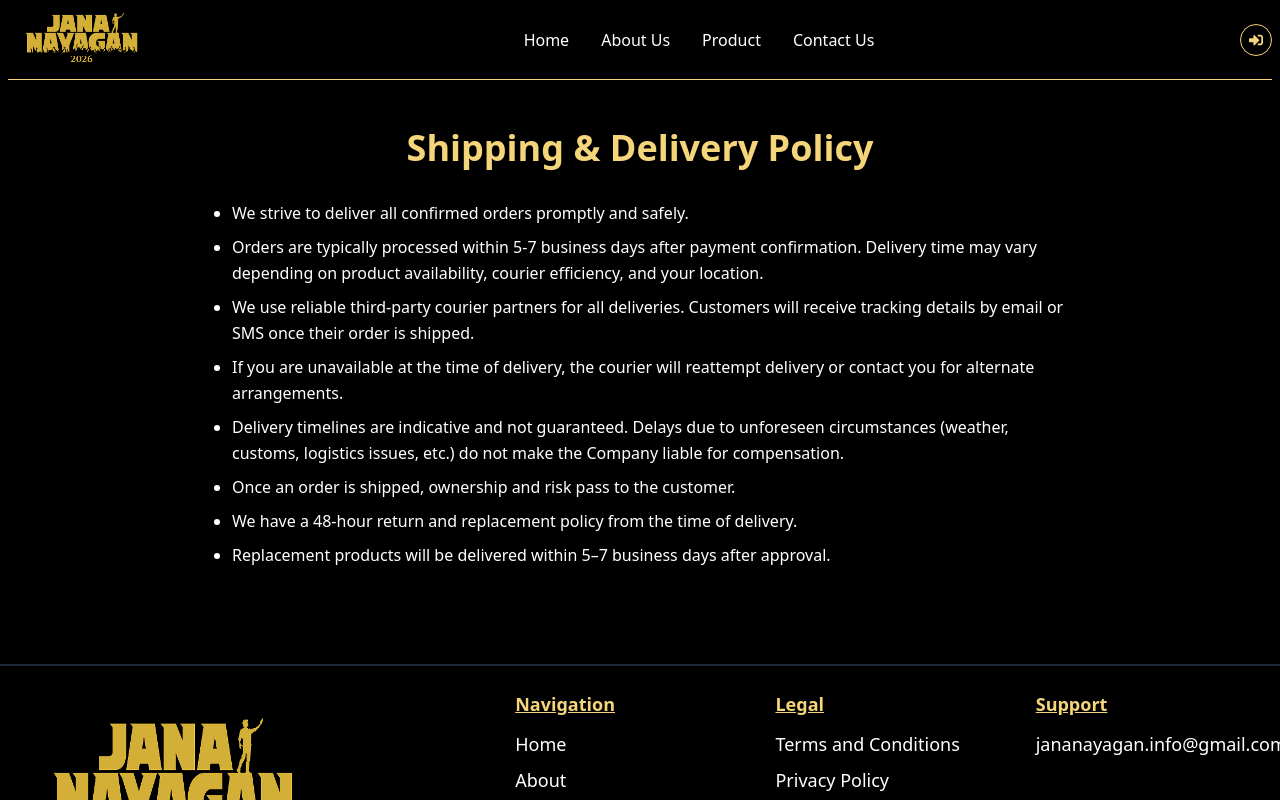
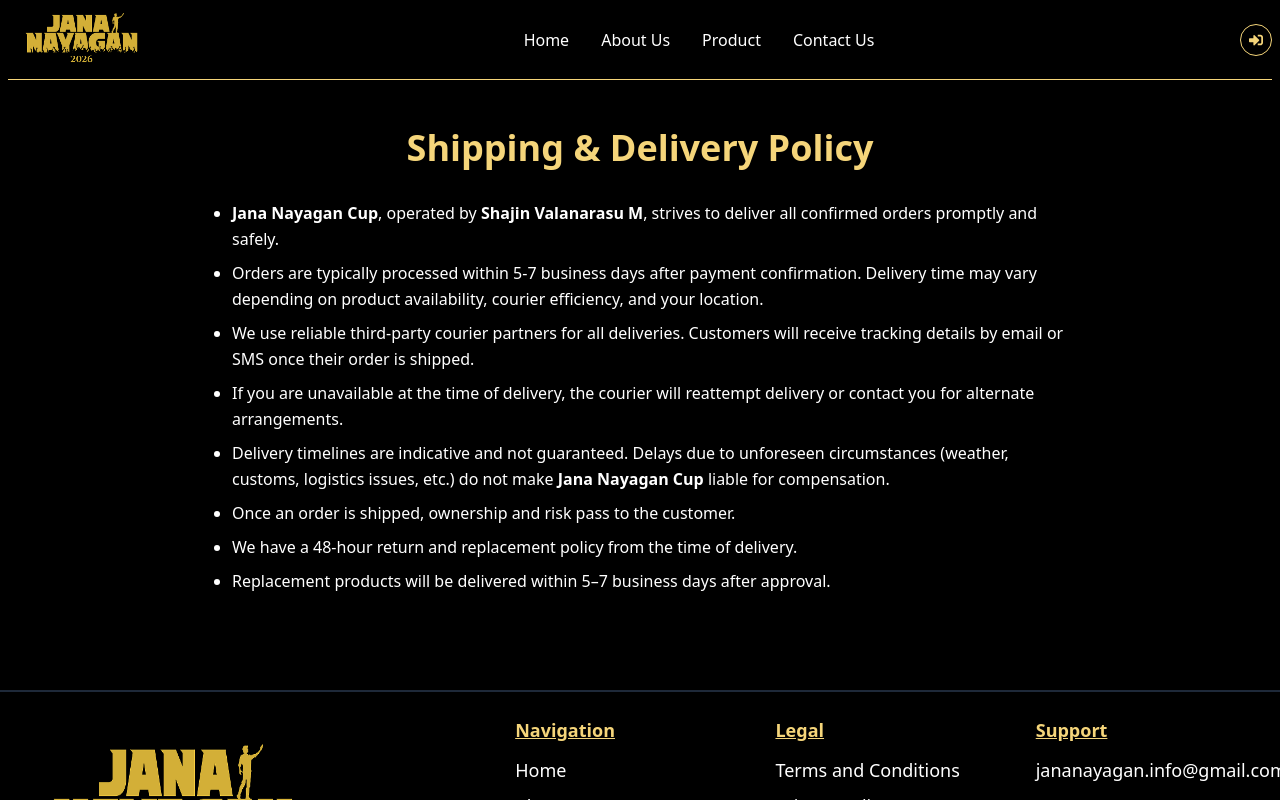
Before and after one commit to sugimx/jananayagan, a Next.js app: page /shipping-policy in a window 1280 px wide. Shown: the top 800 px of the page. Built offline with nearby package versions, Linux system fonts and the light colour scheme; no server answers.

Commit message:
content changed

```diff
--- a/src/app/(public)/privacy-policy/page.tsx
+++ b/src/app/(public)/privacy-policy/page.tsx
@@ -11,14 +11,30 @@ const PrivacyPolicy = () => {
 
         <div className="space-y-6 text-white leading-relaxed">
           <ul className="list-disc pl-6 space-y-2 mt-3">
-            <li><strong>Jana Nayagan Cup</strong> values your privacy. This Privacy Policy explains how we collect, use, and protect your personal information.</li>
-            <li>We may collect information such as your name, email address, phone number, delivery address, and payment details to process your order and provide customer support.</li>
-            <li>Your data is used only for legitimate business purposes — such as billing, shipping, technical support, marketing updates (with your consent), and compliance with Indian law.</li>
-            <li>We do not sell or rent your personal data to any third party. However, information may be shared with delivery partners, payment gateways, or legal authorities when required.</li>
-            <li>We follow industry-standard practices to protect your data from unauthorized access or disclosure. However, we are not responsible for security breaches beyond our control.</li>
-            <li>By using our website, you consent to the collection and use of your information as described in this Policy.</li>
-            <li>We aim to deliver all orders within 5 to 7 days from the date of order.</li>
+            <li>
+              <strong>Jana Nayagan Cup</strong>, operated by <strong>Shajin Valanarasu M</strong>, values your privacy.
+              This Privacy Policy explains how we collect, use, and protect your personal information.
+            </li>
+            <li>
+              We may collect information such as your name, email address, phone number, delivery address, and payment details to process your order and provide customer support.
+            </li>
+            <li>
+              Your data is used only for legitimate business purposes — such as billing, shipping, technical support, marketing updates (with your consent), and compliance with Indian law.
+            </li>
+            <li>
+              We do not sell or rent your personal data to any third party. However, information may be shared with delivery partners, payment gateways, or legal authorities when required.
+            </li>
+            <li>
+              We follow industry-standard practices to protect your data from unauthorized access or disclosure. However, we are not responsible for security breaches beyond our control.
+            </li>
+            <li>
+              By using our website, you consent to the collection and use of your information as described in this Policy.
+            </li>
+            <li>
+              We aim to deliver all orders within 5 to 7 days from the date of order.
+            </li>
           </ul>
+
         </div>
       </div>
     </Container>
--- a/src/app/(public)/return-policy/page.tsx
+++ b/src/app/(public)/return-policy/page.tsx
@@ -13,16 +13,25 @@ const ReturnPolicy = () => {
           <section>
             <h2 className="text-2xl font-semibold text-white mt-4 underline mb-1">General Policy</h2>
             <ul>
-              <li>We aim to ensure a satisfactory shopping experience for every customer.</li>
+              <li>
+                <strong>Jana Nayagan Cup</strong>, operated by <strong>Shajin Valanarasu M</strong>, aims to ensure a satisfactory shopping experience for every customer.
+              </li>
             </ul>
+
             <h2 className="text-2xl font-semibold text-white mt-4 underline mb-1">Returns</h2>
             <p>
-                Returns are accepted only for defective or damaged products. Customers must inform us within 48 hours of receiving the order, with proof (unboxing video and photo).
+              Returns are accepted only for defective or damaged products. Customers must inform us within 48 hours of receiving the order, with proof (unboxing video and photo).
             </p>
+
             <h2 className="text-2xl font-semibold text-white mt-4 underline mb-1">Refunds</h2>
-            <p>If a refund is approved after verification, it will be processed within 7–10 business days to the original payment source. Shipping charges are non-refundable.</p>
+            <p>
+              If a refund is approved after verification, it will be processed within 7–10 business days to the original payment source. Shipping charges are non-refundable.
+            </p>
+
             <h2 className="text-2xl font-semibold text-white mt-4 underline mb-1">Cancellations</h2>
-            <p>Orders can be cancelled before shipment only. Once dispatched, orders cannot be cancelled. A 10% processing fee may apply for cancellations.</p>
+            <p>
+              Orders can be cancelled before shipment only. Once dispatched, orders cannot be cancelled. A 10% processing fee may apply for cancellations.
+            </p>
           </section>
 
           <section>
@@ -31,6 +40,7 @@ const ReturnPolicy = () => {
             </p>
           </section>
         </div>
+
       </div>
     </Container>
   );
--- a/src/app/(public)/shipping-policy/page.tsx
+++ b/src/app/(public)/shipping-policy/page.tsx
@@ -11,16 +11,33 @@ const ShippingPolicy = () => {
 
                 <div className="space-y-6 text-white leading-relaxed">
                     <ul className="list-disc pl-6 space-y-2 mt-3">
-                        <li>We strive to deliver all confirmed orders promptly and safely.</li>
-                        <li>Orders are typically processed within 5-7 business days after payment confirmation. Delivery time may vary depending on product availability, courier efficiency, and your location.</li>
-                        <li>We use reliable third-party courier partners for all deliveries. Customers will receive tracking details by email or SMS once their order is shipped.</li>
-                        <li>If you are unavailable at the time of delivery, the courier will reattempt delivery or contact you for alternate arrangements.</li>
-                        <li>Delivery timelines are indicative and not guaranteed. Delays due to unforeseen circumstances (weather, customs, logistics issues, etc.) do not make the Company liable for compensation.</li>
-                        <li>Once an order is shipped, ownership and risk pass to the customer.</li>
-                        <li>We have a 48-hour return and replacement policy from the time of delivery.</li>
-                        <li>Replacement products will be delivered within 5–7 business days after approval.</li>
+                        <li>
+                            <strong>Jana Nayagan Cup</strong>, operated by <strong>Shajin Valanarasu M</strong>, strives to deliver all confirmed orders promptly and safely.
+                        </li>
+                        <li>
+                            Orders are typically processed within 5-7 business days after payment confirmation. Delivery time may vary depending on product availability, courier efficiency, and your location.
+                        </li>
+                        <li>
+                            We use reliable third-party courier partners for all deliveries. Customers will receive tracking details by email or SMS once their order is shipped.
+                        </li>
+                        <li>
+                            If you are unavailable at the time of delivery, the courier will reattempt delivery or contact you for alternate arrangements.
+                        </li>
+                        <li>
+                            Delivery timelines are indicative and not guaranteed. Delays due to unforeseen circumstances (weather, customs, logistics issues, etc.) do not make <strong>Jana Nayagan Cup</strong> liable for compensation.
+                        </li>
+                        <li>
+                            Once an order is shipped, ownership and risk pass to the customer.
+                        </li>
+                        <li>
+                            We have a 48-hour return and replacement policy from the time of delivery.
+                        </li>
+                        <li>
+                            Replacement products will be delivered within 5–7 business days after approval.
+                        </li>
                     </ul>
                 </div>
+
             </div>
         </Container>
     );
--- a/src/app/(public)/terms-conditions/page.tsx
+++ b/src/app/(public)/terms-conditions/page.tsx
@@ -11,19 +11,22 @@ const TermsConditions = () => {
 
         <div className="space-y-6 text-white leading-relaxed">
           <section>
-            <h2 className="text-2xl font-semibold text-black mb-4">1. Terms & Condition</h2>
+            <h2 className="text-2xl font-semibold text-black mb-4">1. Terms & Conditions</h2>
             <ul className="list-disc pl-6 space-y-2 mt-3">
               <li>
-                Welcome to <strong>Jana Nayagan Cup</strong> (“Company”, “we”, “our”, “us”). By accessing or using our website or making a purchase, you agree to be bound by the following terms and conditions (“Terms”).
+                Welcome to <strong>Jana Nayagan Cup</strong>, operated by <strong>Shajin Valanarasu M</strong> (“Company”, “we”, “our”, “us”).
+                By accessing or using our website or making a purchase, you agree to be bound by the following terms and conditions (“Terms”).
               </li>
               <li>
                 All products displayed on our Platform are subject to availability. Prices, specifications, and availability of products are subject to change without prior notice.
               </li>
               <li>
-                Orders are confirmed only after successful payment. The Company reserves the right to accept or cancel any order at its discretion. In case of cancellation after payment, the amount will be refunded in accordance with our Refund Policy.
+                Orders are confirmed only after successful payment. <strong>Jana Nayagan Cup</strong> reserves the right to accept or cancel any order at its discretion.
+                In case of cancellation after payment, the amount will be refunded in accordance with our Refund Policy.
               </li>
               <li>
-                All intellectual property on this Platform, including logos, images, and designs, belongs to the Company. Reproduction or use without written consent is prohibited.
+                All intellectual property on this Platform, including logos, images, and designs, belongs to <strong>Jana Nayagan Cup</strong>.
+                Reproduction or use without written consent is prohibited.
               </li>
               <li>
                 You agree not to misuse the Platform, engage in fraudulent activity, or use it for unlawful purposes.
@@ -33,6 +36,7 @@ const TermsConditions = () => {
               </li>
             </ul>
           </section>
+
 
           {/* <section>
             <h2 className="text-2xl font-semibold text-black mt-8 mb-4">2. Use of Platform</h2>
--- a/src/components/layouts/user/AboutScreen.tsx
+++ b/src/components/layouts/user/AboutScreen.tsx
@@ -15,11 +15,11 @@ const AboutScreen = () => {
                         <p>We are proud to announce our official collaboration with KVN Productions for the Jana Nayagan 2026 Movie Promotion - the grand celebration of Thalapathy {"Vijay's"} final fan-based film. This is not just a business project - it is a once-in-a-lifetime moment for every fan.</p>
                         <p>As part of this collaboration, we present the Jana Nayagan 2026 Limited Edition Coffee Cup
                         Collection - a tribute to Vijay sir and his unmatched journey.</p> */}
-                         <p>Welcome to our online store, your destination for the exclusive Jana Nayagan Cup collection.</p>
-                        <p>We are dedicated to offering high-quality coffee cups inspired by the movie Jana Nayagan 2026, designed for fans who value both style and purpose.</p>
-                        <p>Our platform ensures a simple and secure online shopping experience, where customers can easily browse and purchase their favorite products.</p>
-                        <p>Each order is handled with care, from confirmation to dispatch, ensuring every customer receives a smooth and reliable experience.</p>
-                        <p>We aim to deliver trust, quality, and satisfaction through every cup we offer.</p>
+                         <p>Welcome to our online store — the official platform for purchasing the Jana Nayagan Cup.</p>
+                        <p>We are committed to offering high-quality coffee cups designed with care, style, and purpose.</p>
+                        <p>This website is operated by Shajin Valanarasu M, who oversees all product quality, order handling, and customer service to ensure a smooth shopping experience.</p>
+                        <p>Our focus is on maintaining transparency, reliability, and trust through every purchase.</p>
+                        <p>Each order is processed carefully, and customers are kept informed at every stage — from confirmation to dispatch.</p>
                          {/* Each cup is individually numbered
                         from 1 to 27,70,000, giving every fan a unique place in history. From the first buyer to the last,
                         your name and number will forever remain on our platform, celebrating your pride as a fan */}
```
